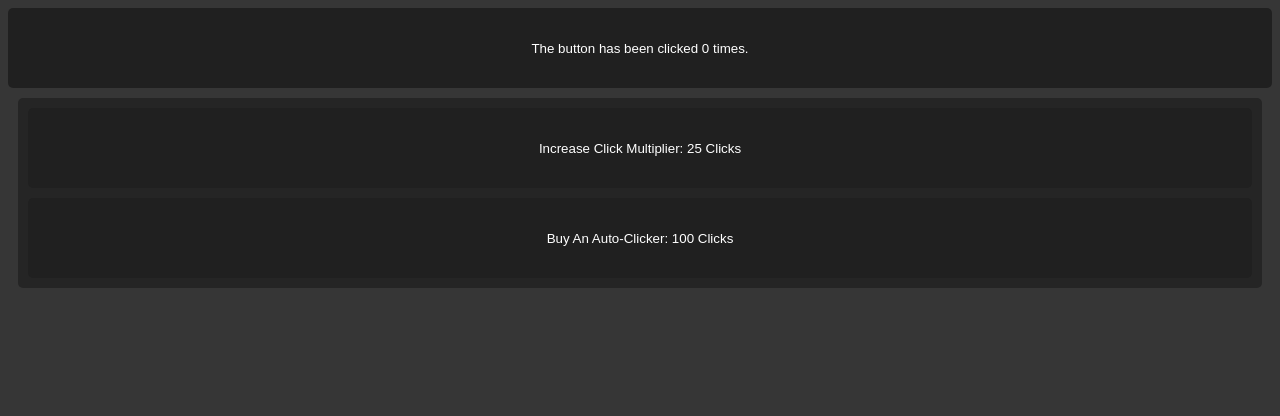
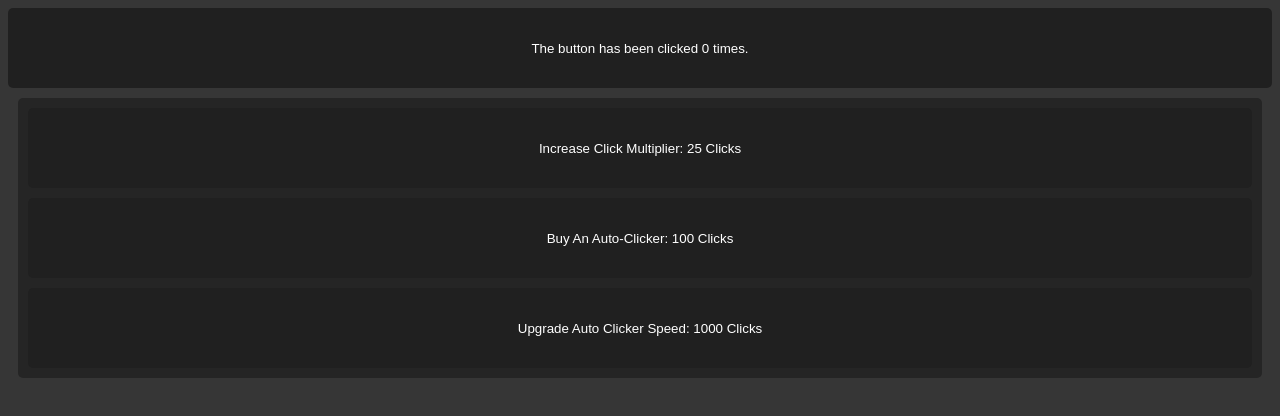
Before and after one commit to Project-Bromine/clickity-clackity-buttons, a plain HTML site: page index.html in a window 1280 px wide. Drawn offline with nearby package versions, Linux system fonts and the light colour scheme; a web font is replaced by a local one.

Commit message:
Update index.html

```diff
--- a/index.html
+++ b/index.html
@@ -13,6 +13,7 @@
   <div id="upgradeContainer">
     <button id="upgradeCMulti" class="upgradeBtn">Increase Click Multiplier: 25 Clicks</button>
     <button id="buyAutoClicker" class="upgradeBtn">Buy An Auto-Clicker: 100 Clicks</button>
+    <button id="autoDelay" class="upgradeBtn">Upgrade Auto Clicker Speed: 1000 Clicks</button>
   </div>
 </body>
 </html>
```
